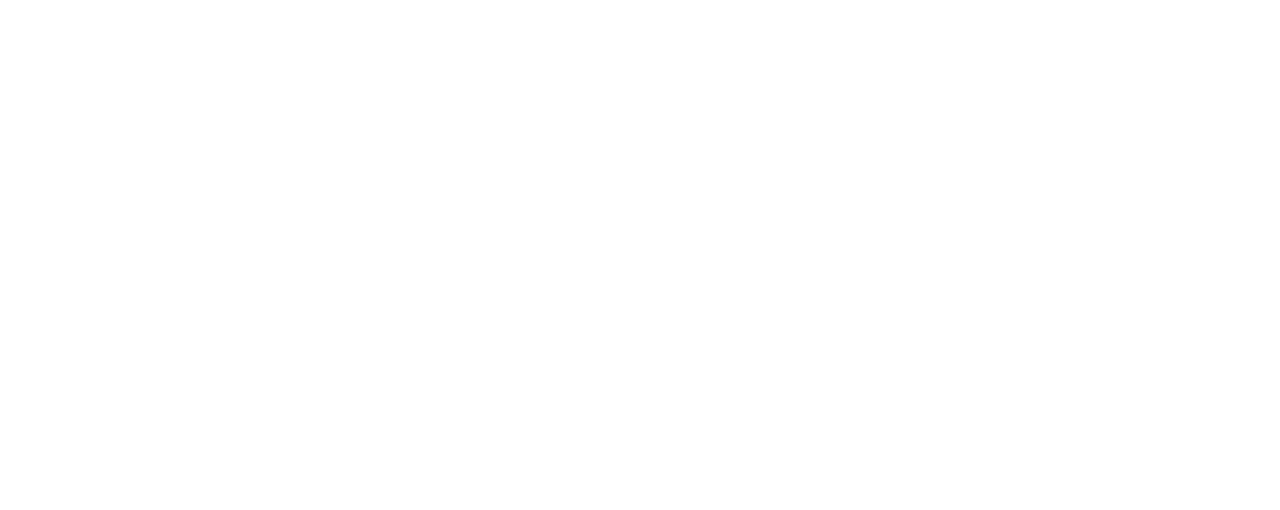
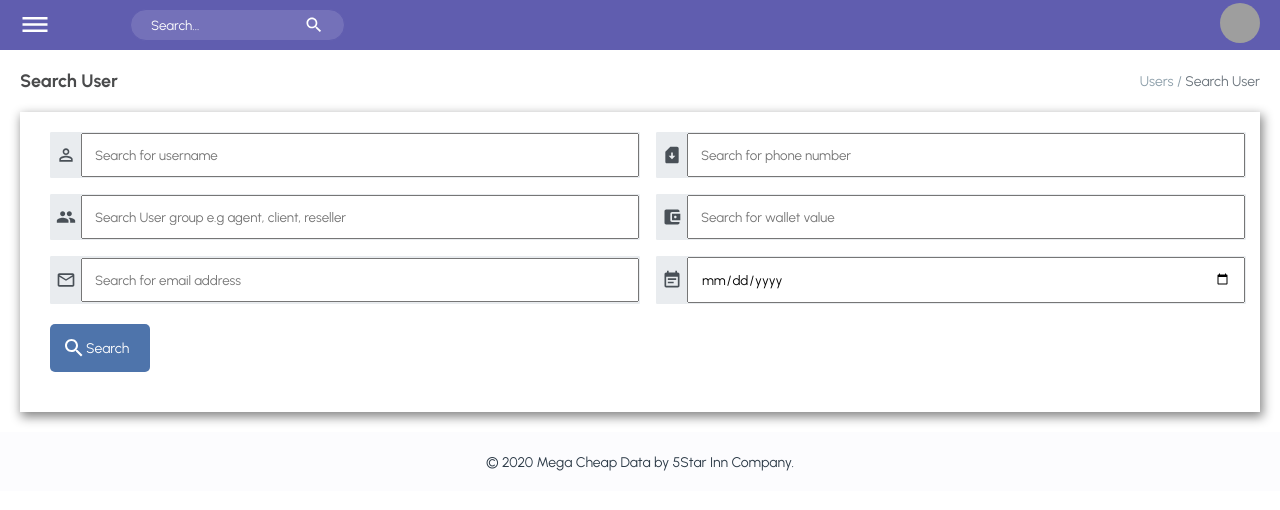
Before and after one commit to stivex001/MCD-Dashbord, a React (Create React App) app: page /find-users in a window 1280 px wide. Before the commit this address had no page. Shown: the top 510 px of the page. Built offline with nearby package versions, Linux system fonts and the light colour scheme; grey boxes are pictures that could not be loaded.

Commit message:
feat: implemented search user page

```diff
--- a/src/App.js
+++ b/src/App.js
@@ -5,6 +5,7 @@
 import FindTransaction from "./pages/transaction/FindTransaction";
 import Pending from "./pages/transaction/Pending";
 import TransHistory from "./pages/transaction/TransHistory";
+import FindUser from "./pages/Users/FindUser";
 import Credit from "./pages/Wallet/Credit";
 
 // const Container = styled.div`
@@ -21,6 +22,7 @@
         <Route path="/transactions-pending" element={<Pending />} />
         <Route path="/findtransaction" element={<FindTransaction />} />
         <Route path="/addfund" element={<Credit />} />
+        <Route path="/find-users" element={<FindUser />} />
       </Routes>
     </div>
   );
--- /dev/null
+++ b/src/pages/Users/FindUser.jsx
@@ -0,0 +1,130 @@
+import {
+  AccountBalanceWallet,
+  EventNote,
+  Group,
+  MailOutline,
+  PermIdentity,
+  Search,
+  SimCardDownload,
+} from "@mui/icons-material";
+import styled from "styled-components";
+import Footer from "../../components/footer/Footer";
+import Topbar from "../../components/Topbar/Topbar";
+import { mobile } from "../../responsive";
+import { Desc, DescP, DescSpan, H3 } from "../transaction/transHistory.styles";
+
+const Container = styled.div``;
+const Wrapper = styled.div`
+  padding: 20px;
+`;
+const FormWrapper = styled.div`
+  background-color: #fff;
+  box-shadow: 2px 4px 10px 1px rgba(0, 0, 0, 0.47);
+  -webkit-box-shadow: 2px 4px 10px 1px rgba(0, 0, 0, 0.47);
+  -moz-box-shadow: 2px 4px 10px 1pxrgba (235, 180, 180, 0.47);
+  padding: 20px 30px;
+`;
+const Form = styled.form`
+  display: grid;
+  grid-template-columns: repeat(2, 50%);
+  gap: 16px;
+  ${mobile({ gridTemplateColumns: "auto" })};
+`;
+const InputContainer = styled.div`
+  display: flex;
+  align-items: center;
+  background-color: #e9ecef;
+  width: 100%;
+  border-radius: 1px;
+  border: 1px solid #e9ecef;
+`;
+const Input = styled.input`
+  padding: 12px;
+  width: 100%;
+  outline-color: #605daf;
+`;
+const Btn = styled.div`
+  display: flex;
+  align-items: center;
+  background-color: #4e74ab;
+  padding: 12px;
+  margin: 20px 0;
+  width: 100px;
+  color: white;
+  cursor: pointer;
+  border-radius: 5px;
+`;
+const Button = styled.button`
+  border: none;
+  background: none;
+  color: white;
+  font-weigth: 700;
+  font-size: 14px;
+`;
+
+const FindUser = () => {
+  return (
+    <Container>
+      <Topbar />
+      <Wrapper>
+        <Desc>
+          <H3>Search User</H3>
+          <DescP>
+            Users / <DescSpan>Search User</DescSpan>
+          </DescP>
+        </Desc>
+        <FormWrapper>
+          <Form>
+            <InputContainer>
+              <PermIdentity
+                style={{ padding: "5px", fontSize: "30px", color: "#495057" }}
+              />
+              <Input type="text" placeholder="Search for username" />
+            </InputContainer>
+            <InputContainer>
+              <SimCardDownload
+                style={{ padding: "5px", fontSize: "30px", color: "#495057" }}
+              />
+              <Input type="number" placeholder="Search for phone number" />
+            </InputContainer>
+            <InputContainer>
+              <Group
+                style={{ padding: "5px", fontSize: "30px", color: "#495057" }}
+              />
+              <Input
+                type="text"
+                placeholder="Search User group e.g agent, client, reseller"
+              />
+            </InputContainer>
+            <InputContainer>
+              <AccountBalanceWallet
+                style={{ padding: "5px", fontSize: "30px", color: "#495057" }}
+              />
+              <Input type="text" placeholder="Search for wallet value" />
+            </InputContainer>
+            <InputContainer>
+              <MailOutline
+                style={{ padding: "5px", fontSize: "30px", color: "#495057" }}
+              />
+              <Input type="text" placeholder="Search for email address" />
+            </InputContainer>
+            <InputContainer>
+              <EventNote
+                style={{ padding: "5px", fontSize: "30px", color: "#495057" }}
+              />
+              <Input type="date" />
+            </InputContainer>
+          </Form>
+          <Btn>
+            <Search />
+            <Button>Search</Button>
+          </Btn>
+        </FormWrapper>
+      </Wrapper>
+
+      <Footer />
+    </Container>
+  );
+};
+
+export default FindUser;
```
